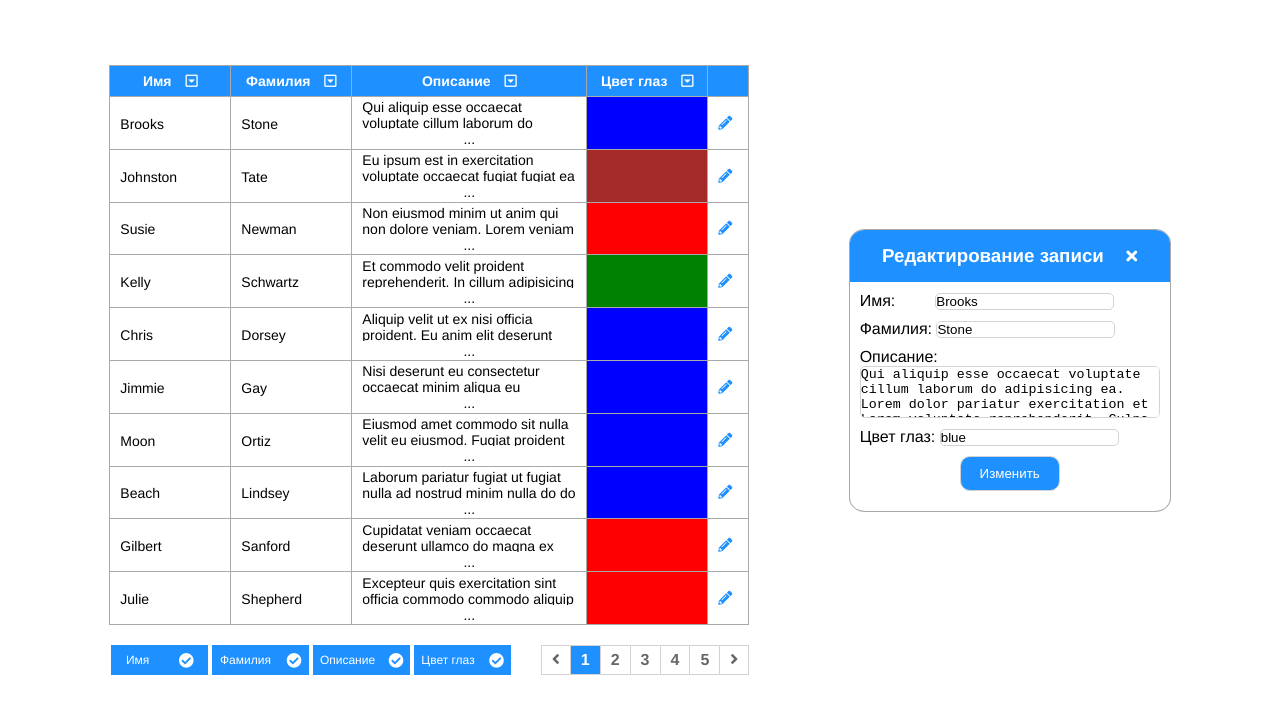
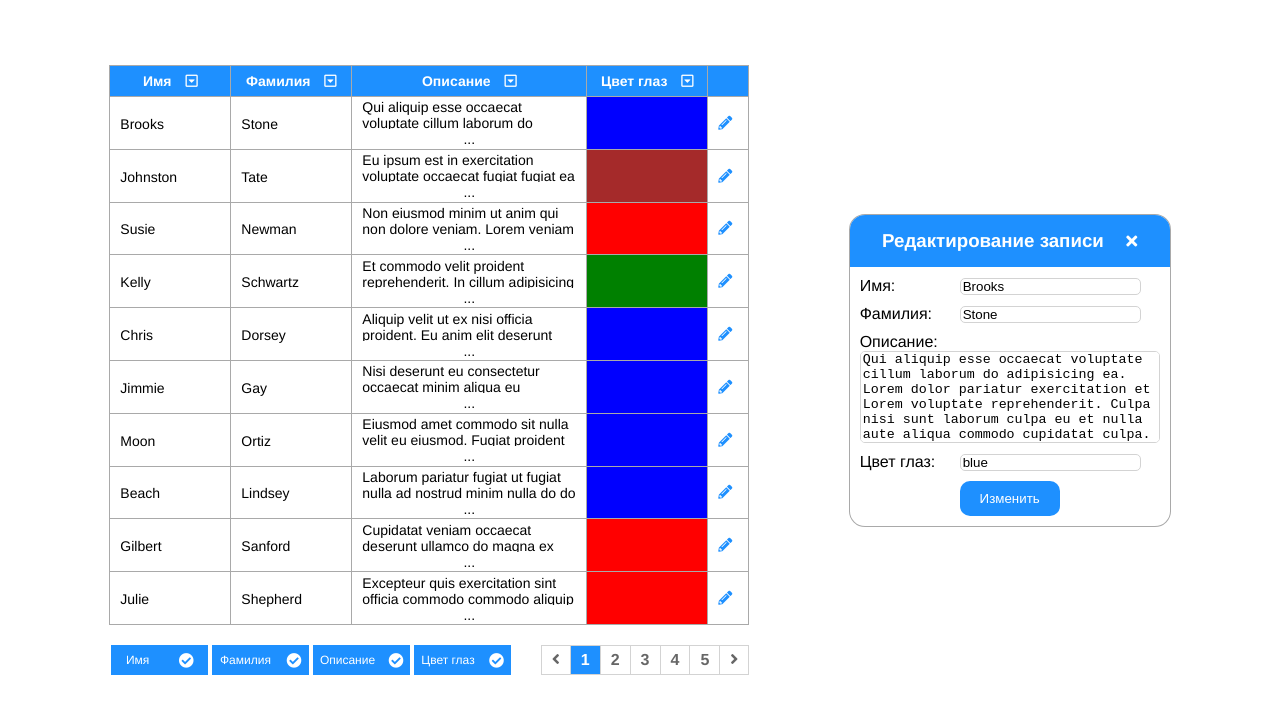
Before and after one commit to ostrenkota/ostrenkota.github.io, a plain HTML site: page index.html in a window 1280 px wide. Both pictures are taken after a click on the icon 725 px from the left and 122 px from the top of the page. Drawn offline with Linux system fonts and the light colour scheme.

Commit message:
Comments added

```diff
--- a/index.html
+++ b/index.html
@@ -54,11 +54,22 @@
                     <i class="fas fa-times"></i>
                 </div>
                 <div class="edit__form">
-                    <label> Имя: &nbsp &nbsp &nbsp &nbsp <input type="text" name="firstName"> </label>
-                    <label> Фамилия: <input type="text" name="lastName"> </label>
+                    <div class="edit__row">
+                        <div>Имя:</div>
+                        <label><input type="text" name="firstName"></label>
+                    </div>
+                    <div class="edit__row">
+                        <div>Фамилия:</div>
+                        <label><input type="text" name="lastName"></label>
+                    </div>
                     <p> Описание: </p>
-                    <textarea cols="20" rows="3" name="about"></textarea>
-                    <label> Цвет глаз: <input type="text" name="eyeColor"> </label>
+                    <div class="edit__row">
+                        <textarea cols="20" rows="6" name="about"></textarea>
+                    </div>
+                    <div class="edit__row">
+                        <div>Цвет глаз:</div>
+                        <label><input type="text" name="eyeColor"></label>
+                    </div>
                     <input id="submit" type="submit" value="Изменить">
                 </div>
             </div>
--- a/src/components/form/form.js
+++ b/src/components/form/form.js
@@ -1,5 +1,5 @@
 /**
- *
+ * Initializes a form for editing records
  */
 class FormSetUp {
     constructor() {
@@ -16,7 +16,7 @@ class FormSetUp {
 
     /**
      *
-     * @param {Table} table
+     * @param {Table} table instance of Table class
      */
     setSubmitHandler(table) {
         this.submit.onclick = () => {
--- a/src/components/form/form.scss
+++ b/src/components/form/form.scss
@@ -32,16 +32,30 @@
     display: flex;
     flex-direction: column;
     justify-content: space-between;
+  }
+
+  &__row {
+    display: flex;
+    margin-bottom: 10px;
+
+    div {
+      flex: 1;
+    }
 
     input, textarea {
-      margin-bottom: 10px;
       border: 1px solid $gray;
       border-radius: 5px;
+      padding-left: 2px;
     }
 
-    textarea{
-      height: 50px;
+    label {
+      flex: 2;
+    }
+
+    textarea {
+      width: 100%;
       resize: none;
+    }
   }
 
   #submit{
@@ -52,6 +66,6 @@
     background-color: $blue;
     color: white;
     border-radius: 10px;
+    justify-self: center;
   }
 }
-}
--- a/src/components/slider/slider.js
+++ b/src/components/slider/slider.js
@@ -1,7 +1,6 @@
 /**
- *
+ * Initializes buttons for selecting a page
  */
-
 class Slider {
     constructor(table) {
         this.table = table;
@@ -19,10 +18,14 @@ class Slider {
             }
         )
         this.render(0);
-        this.setUp();
+        this._setUp();
     }
 
-    setUp() {
+    /**
+     *
+     * @private
+     */
+    _setUp() {
         this.buttons.forEach((elem, index) => {
             elem.html.onclick = () => {
                 this.render(index);
@@ -32,6 +35,10 @@ class Slider {
         })
     }
 
+    /**
+     *
+     * @param {number} selectedButton Index of selected button
+     */
     render(selectedButton) {
         this.buttons.forEach(elem => {
             elem.html.textContent = elem.value;
--- a/src/components/table/icons.js
+++ b/src/components/table/icons.js
@@ -1,3 +1,7 @@
+/**
+ * Initializes buttons for sorting
+ * @param {Table} table instance of Table class
+ */
 function IconsSetUp(table) {
     const mapping = ["firstName", "lastName", "about", "eyeColor"];
     Array.from(document.querySelectorAll(".table__body thead i")).forEach((icon, index) => {
--- a/src/components/table/table.js
+++ b/src/components/table/table.js
@@ -1,7 +1,7 @@
 import InputData from "../../resources/InputData.js";
 
 /**
- * Сlass is intended to describe the logic of interaction with the table
+ * Class is intended to describe the logic of interaction with the table
  */
 class Table {
 
@@ -11,20 +11,19 @@ class Table {
      */
     constructor(rowsInPage) {
         this.rowsInPage = rowsInPage;
-        this.generateTable();
-        this.loadDataFromJSON(InputData);
+        this._generateTable();
+        this._loadDataFromJSON(InputData);
         this.tbodyHTML = document.querySelector(".table__body tbody");
-        this.splitToPages();
+        this._splitToPages();
         this.currentPage = 0;
         this.selectedRow = null;
-        this.setPencilsHandler();
+        this._setPencilsHandler();
 
     }
 
     /**
-     *
-     * @param {number} pageNumber
-     * @returns {null}
+     * Displays the desired table page on the screen
+     * @param {number} pageNumber Number of page to render
      */
     renderPage(pageNumber = this.currentPage) {
         pageNumber = Number(pageNumber);
@@ -49,7 +48,11 @@ class Table {
         }
     }
 
-    setPencilsHandler() {
+    /**
+     * Initializes buttons for editing entries
+     * @private
+     */
+    _setPencilsHandler() {
         Array.from(document.querySelectorAll(".fa-pencil-alt")).forEach((elem, index) => {
             elem.onclick = () => {
                 this.selectedRow = index;
@@ -62,6 +65,10 @@ class Table {
         })
     }
 
+    /**
+     * External interface for changing a record
+     * @param {Array} rowData Array of data to insert
+     */
     editRow(rowData) {
         const row = this.pages[this.currentPage][this.selectedRow];
         let index = 0;
@@ -86,6 +93,10 @@ class Table {
         }
     }
 
+    /**
+     * Hides column by number
+     * @param columnNumber Number of column to hide
+     */
     hideColumn(columnNumber) {
         columnNumber = Number(columnNumber);
         if (columnNumber > 3 || columnNumber < 0)
@@ -98,6 +109,10 @@ class Table {
         })
     }
 
+    /**
+     * Show hidden column by number
+     * @param columnNumber Number of column to show
+     */
     showColumn(columnNumber) {
         columnNumber = Number(columnNumber);
         if (columnNumber > 3 || columnNumber < 0)
@@ -110,7 +125,11 @@ class Table {
         })
     }
 
-    splitToPages() {
+    /**
+     * Splits input data to pages
+     * @private
+     */
+    _splitToPages() {
         this.pages = [];
         this.dataRows.forEach((elem, index) => {
             if (index % this.rowsInPage === 0) {
@@ -123,7 +142,12 @@ class Table {
         this.pagesCount = this.pages.length;
     }
 
-    loadDataFromJSON(inputJSONObject) {
+    /**
+     * Loads data from Object gotten from incoming JSON
+     * @param {Object} inputJSONObject
+     * @private
+     */
+    _loadDataFromJSON(inputJSONObject) {
         this.dataRows = inputJSONObject.map(elem => ({
                 firstName: elem.name.firstName,
                 lastName: elem.name.lastName,
@@ -133,16 +157,25 @@ class Table {
         );
     }
 
+    /**
+     * Sorts data by key
+     * @param {string} key Name of column to sort
+     * @param {boolean} isDecrease
+     */
     sort(key, isDecrease) {
         isDecrease = isDecrease ? -1 : 1;
         this.dataRows.sort((elem1, elem2) => {
             return elem1[key] > elem2[key] ? isDecrease : -1 * isDecrease;
         })
-        this.splitToPages();
+        this._splitToPages();
         this.renderPage();
     }
 
-    generateTable() {
+    /**
+     * Creates html markup for a table
+     * @private
+     */
+    _generateTable() {
         let HTML = "";
         for (let i = 0; i < this.rowsInPage; i++) {
             HTML += `
--- a/src/components/toggle/toggle.js
+++ b/src/components/toggle/toggle.js
@@ -1,3 +1,7 @@
+/**
+ * Initializes checkboxes for hiding and showing columns
+ * @param {Table} table instance of Table class
+ */
 function ToggleSetUp(table) {
     Array.from(document.querySelectorAll(".table__editor input")).forEach((input, index) => {
         input.onchange = () => {
@@ -8,7 +12,6 @@ function ToggleSetUp(table) {
                 input.parentNode.classList.add("table__editor_deactivated");
                 table.hideColumn(index);
             }
-         //   input.checked ? table.showColumn(index) : table.hideColumn(index);
         }
     })
 }
```
Also changed, not shown: public/style.css. Lines whose indentation alone changed are shown as unchanged.
